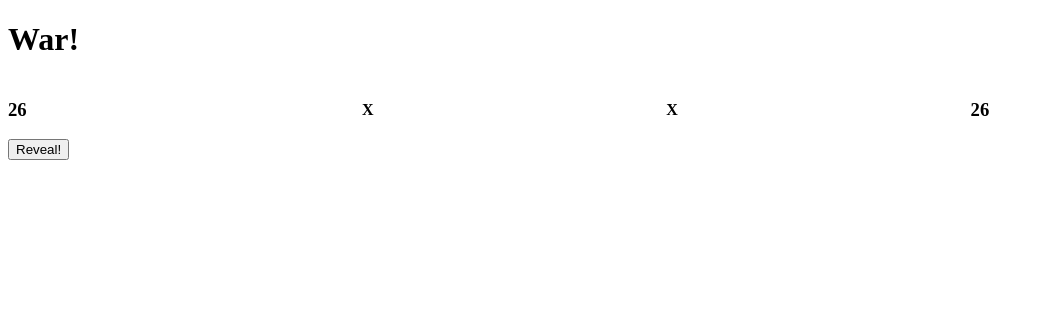
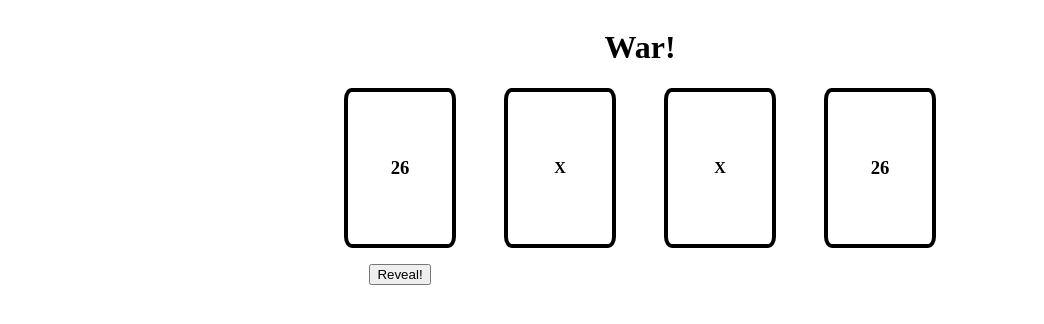
Before and after one commit to gamecoder95/react-war, a React (Vite) app in the folder react-war-frontend/: page / in a window 1280 px wide. Shown: the top 324 px of the page, without its empty margins (0-1044 px from the left). Built offline with nearby package versions, Linux system fonts and the light colour scheme.

Commit message:
Started CSS styling
Basic structure and styling for the game

```diff
--- a/react-war-frontend/src/App.css
+++ b/react-war-frontend/src/App.css
@@ -1,5 +1,38 @@
+*, *::after, *::before {
+  box-sizing: border-box;
+}
+
+#app {
+  display: grid;
+  place-items: center;
+}
+
 #gameArea {
   display: grid;
-  grid-auto-flow: column;
-  grid-column-gap: 10px;
+  place-items: center;
+  place-content: center;
+  grid-template-columns: repeat(4, 7rem);
+  grid-template-rows: 10rem;
+  grid-column-gap: 3rem;
+  grid-row-gap: 1rem;
 }
+
+.playerCard {
+  width: 100%;
+  height: 100%;
+  border: 4px solid #000000;
+  border-radius: 7%;
+  display: flex;
+  justify-content: center;
+  align-items: center;
+}
+
+.playerDeck {
+  width: 100%;
+  height: 100%;
+  border: 4px solid #000000;
+  border-radius: 7%;
+  display: flex;
+  justify-content: center;
+  align-items: center;
+}
--- a/react-war-frontend/src/App.tsx
+++ b/react-war-frontend/src/App.tsx
@@ -56,20 +56,18 @@ function App() {
   };
 
   return (
-    <>
+    <div id="app">
       <h1>War!</h1>
       {
         winner > 0 ? <h2>{`Player ${winner} wins!`}</h2> : <></>
       }
       <div id="gameArea">
-        <div>
-          <PlayerDeck deck={player1Deck} />
-          <RevealButton onReveal={handleReveal} disabled={isRevealButtonDisabled} />
-        </div>
+      <PlayerDeck deck={player1Deck} />
       <WarQueue warDeque={warDeque.deque} />
       <PlayerDeck deck={player2Deck} />
+      <RevealButton onReveal={handleReveal} disabled={isRevealButtonDisabled} />
       </div>
-    </>
+    </div>
   );
 }
 
--- a/react-war-frontend/src/WarQueue/WarQueue.tsx
+++ b/react-war-frontend/src/WarQueue/WarQueue.tsx
@@ -7,8 +7,12 @@ function WarQueue({warDeque} : {warDeque: Card[]}) {
 
     return (
         <>
-            <h4 id="player1Card">{warDeque.length > 0 ? displayCard(warDeque[0]) : 'X'}</h4>
-            <h4 id="player2Card">{warDeque.length > 0 ? displayCard(warDeque[warDeque.length - 1]) : 'X'}</h4>
+            <div className="playerCard">
+                <h4>{warDeque.length > 0 ? displayCard(warDeque[0]) : 'X'}</h4>
+            </div>
+            <div className="playerCard">
+                <h4>{warDeque.length > 0 ? displayCard(warDeque[warDeque.length - 1]) : 'X'}</h4>
+            </div>
         </>
     );
 }
```
